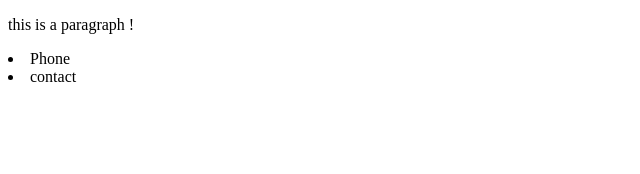
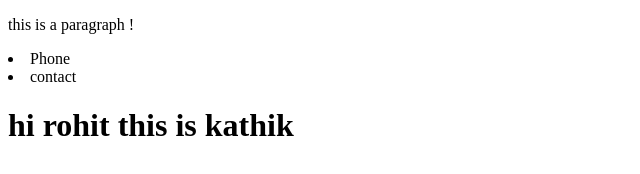
Before and after one commit to rohitdevlcode/fresherbatch-apr22, a plain HTML site: page index.html in a window 1280 px wide. Shown: the whole page, without its empty margins (0-640 px from the left). Drawn offline with Linux system fonts and the light colour scheme.

Commit message:
karthik commit

```diff
--- a/index.html
+++ b/index.html
@@ -8,6 +8,6 @@
     <p>this is a paragraph !</p>
     <li>Phone</li>
     <li>contact</li>
-
+      <h1>hi rohit this is kathik</h1>
 </body>
 </html>
```
